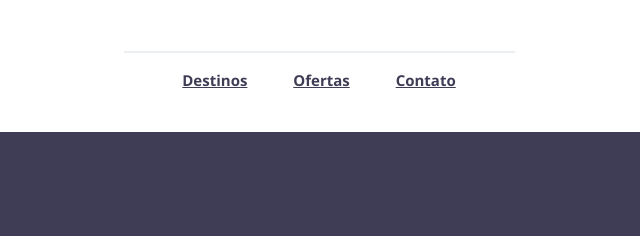
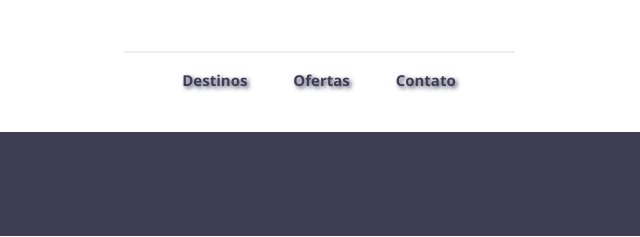
Before and after one commit to CesarFDev/Explorer---Desafio-Proj-01, a plain HTML site: page index.html in a window 1280 px wide. Shown: the part 560-797 px from the top of the page, 321-961 px from the left. Drawn offline with nearby package versions, Linux system fonts and the light colour scheme.

Commit message:
links shadow solved

```diff
--- a/index.html
+++ b/index.html
@@ -33,9 +33,9 @@
     </div>
     <div id="footer">
       <div class="line"></div>
-      <a href="#">Destinos</a>
-      <a href="#">Ofertas</a>
-      <a href="#">Contato</a>
+      <a class="links" href="#">Destinos</a>
+      <a class="links" href="#">Ofertas</a>
+      <a class="links" href="#">Contato</a>
       <div class="wave"></div>
     </div>
   </body>
--- a/style.css
+++ b/style.css
@@ -66,12 +66,13 @@ p span {
   height: 0px;
   border: 1px solid #eceff2;
   margin: 0px auto 16px;
-  box-shadow: 317 614 blur;
-
 }
-a {
+.links {
   font-weight: bold;
   color: #3f3d56;
+  text-shadow: 2px 2px 4px #3F3D56;
+  text-decoration: none;
+
 }
 
 .wave {
```
